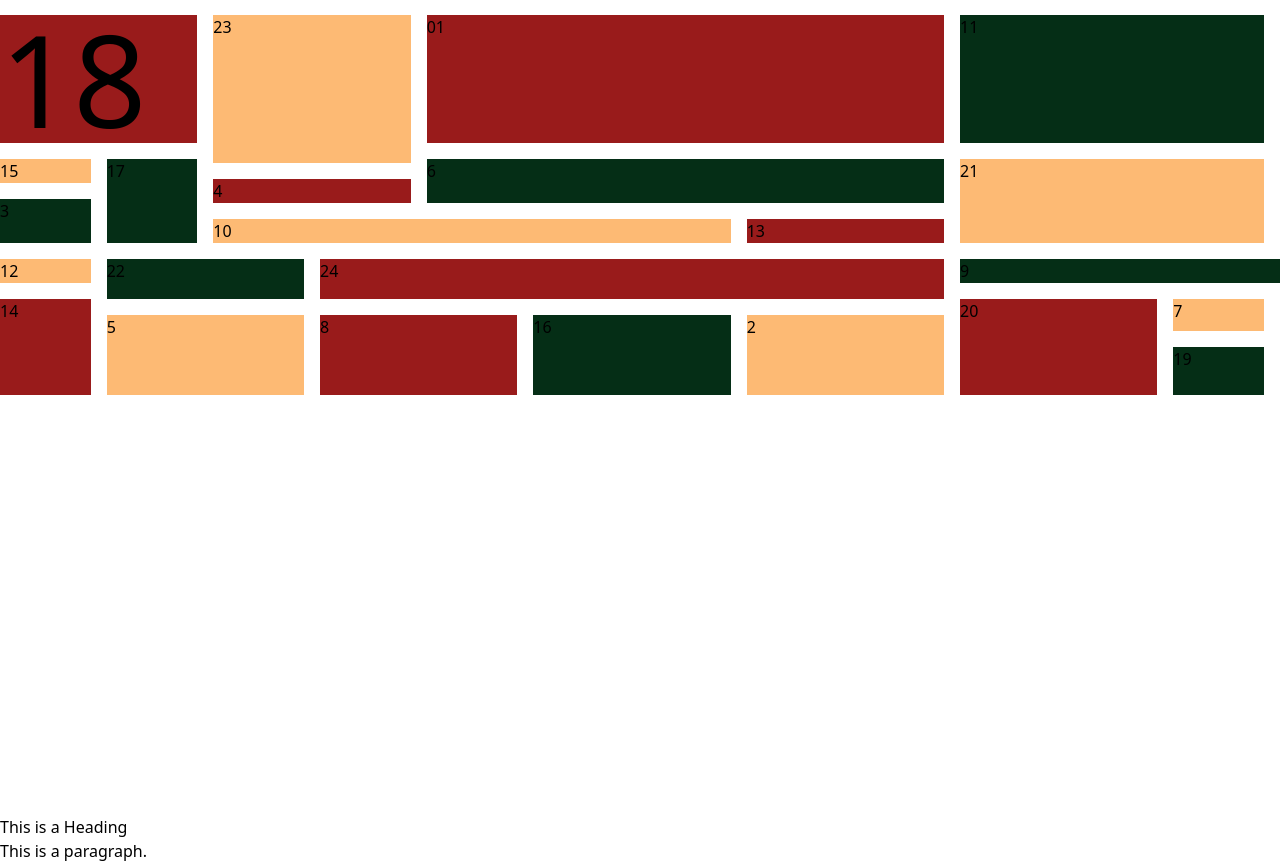
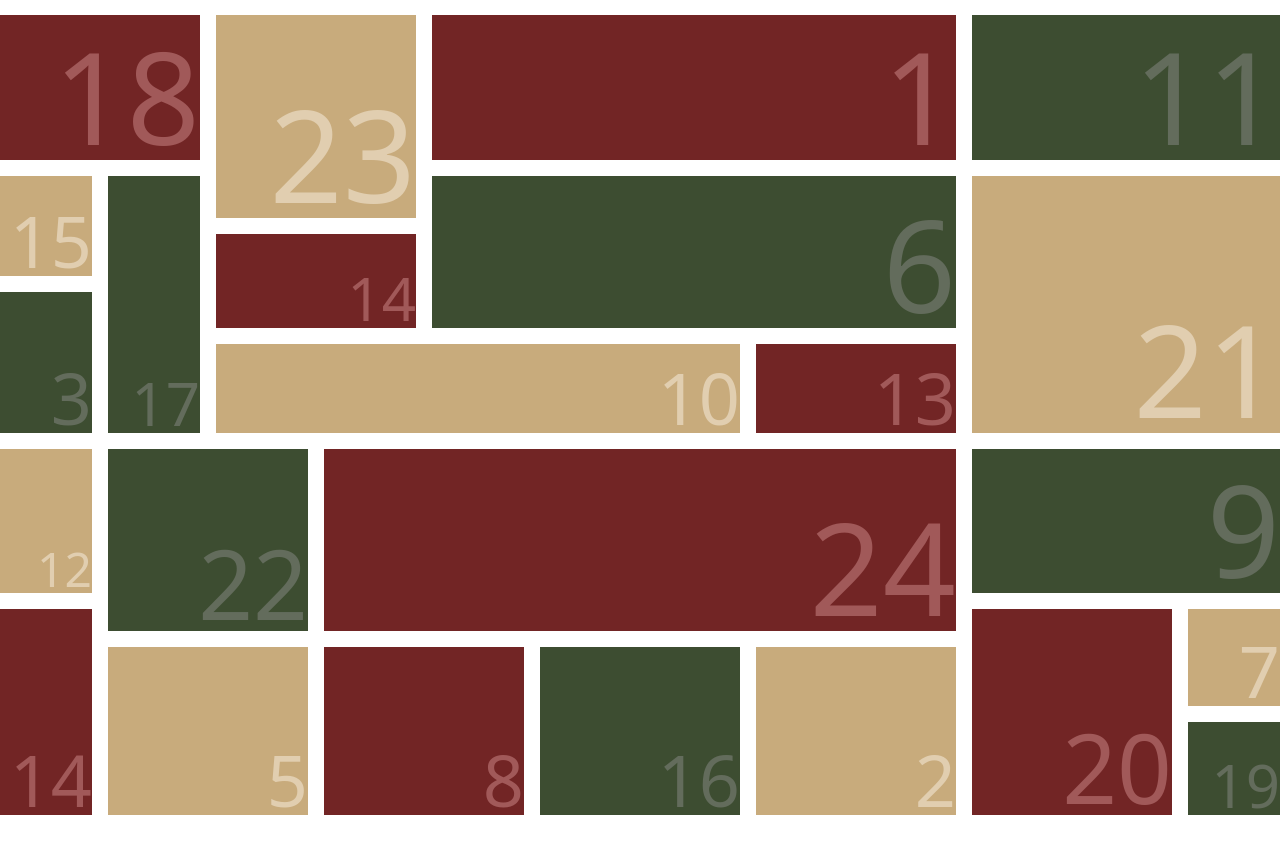
Before and after one commit to miams34/Adventskalender, a plain HTML site: page index.html in a window 1280 px wide. Shown: the part 65-928 px from the top of the page. After the commit the page ends 897 px from the top, so only its background shows below. Drawn offline with nearby package versions, Linux system fonts and the light colour scheme.

Commit message:
farben angepasst

```diff
--- a/index.html
+++ b/index.html
@@ -5,6 +5,26 @@
     <meta charset="UTF-8">
     <meta name="viewport" content="width=device-width, initial-scale=1.0">
     <script src="https://cdn.tailwindcss.com"></script>
+    <style>
+      .text-box {
+        display: flex;
+        justify-content: end;
+        flex-wrap: wrap;
+        align-content: end;
+      }
+      .bg-christmas-green {
+        background-color: #3D4D31;
+        color: #636C5C;
+      }
+      .bg-christmas-yellow {
+        background-color: #C8AB7C;
+        color: #E1CEB0;
+      }
+      .bg-christmas-red {
+        background-color: #722525;
+        color: #A15959;
+      }
+    </style>
 </head>
 </div>
 <body>
@@ -60,39 +80,81 @@
     </header>
     <main>
         <div class="mx-auto h-screen w-screen">
-            <div class="grid grid-cols-12 grid-rows-16 gap-4">
-                <div class="col-span-2 row-span-2 col-start-1 row-start-1 bg-red-800">
+            <div class="grid grid-cols-12 grid-rows-16 gap-4 h-full text-right">
+                <div class="col-span-2 row-span-2 col-start-1 row-start-1 bg-christmas-red text-box">
                     <p class="text-9xl font-sans">18</p>
                 </div>
-                <div class="col-span-2 row-span-3 row-start-1 bg-orange-300">23</div>
-                <div class="col-span-5 row-span-2 row-start-1 bg-red-800">01</div>
-                <div class="col-span-3 row-span-2 bg-green-950">11</div>
-                <div class="col-span-1 row-span-2 col-start-1 row-start-3  bg-orange-300">15</div>
-                <div class="col-span-1 row-span-5 col-start-2 bg-green-950">17</div>
-                <div class="col-span-2 row-span-2 col-start-3 bg-red-800">4</div>
-                <div class="col-span-5 row-span-3 col-start-5 row-start-3 bg-green-950">6</div>
-                <div class="col-span-3 row-span-5 row-start-3 col-start-10 bg-orange-300">21</div>
-                <div class="col-span-1 row-span-3 col-start-1 row-start-5 bg-green-950">3</div>
-                <div class="col-span-5 row-span-2 col-start-3 bg-orange-300">10</div>
-                <div class="col-span-2 row-span-2 bg-red-800">13</div>
-                <div class="col-span-1 row-span-2 col-start-1 bg-orange-300">12</div>
-                <div class="col-span-2 row-span-3 bg-green-950">22</div>
-                <div class="col-span-6 row-span-3 bg-red-800">24</div>
-                <div class="col-span-4 row-span-2 col-start-10 row-start-8 bg-green-950">9</div>
-                <div class="col-span-1 row-span-7 col-start-1 bg-red-800">14</div>
-                <div class="col-span-2 row-span-6 col-start-2 bg-orange-300">5</div>
-                <div class="col-span-2 row-span-6 bg-red-800">8</div>
-                <div class="col-span-2 row-span-6 bg-green-950">16</div>
-                <div class="col-span-2 row-span-6 bg-orange-300">2</div>
-                <div class="col-span-2 row-span-7 row-start-10 col-start-10 bg-red-800">20</div>
-                <div class="col-span-1 row-span-3 row-start-10 col-start-12 bg-orange-300">7</div>
-                <div class="col-span-1 row-span-4 col-start-12 row-start-15 bg-green-950">19</div>
+                <div class="col-span-2 row-span-3 row-start-1 bg-christmas-yellow text-box">
+                    <p class="text-9xl font-sans">23</p>
+                </div>
+                <div class="col-span-5 row-span-2 row-start-1 bg-christmas-red text-box">
+                    <p class="text-9xl font-sans">1</p>
+              </div>
+                <div class="col-span-3 row-span-2 bg-christmas-green text-box">
+                    <p class="text-9xl font-sans">11</p>
+              </div>
+                <div class="col-span-1 row-span-2 col-start-1 row-start-3 bg-christmas-yellow text-box">
+                    <p class="text-7xl font-sans">15</p>
+              </div>
+                <div class="col-span-1 row-span-5 col-start-2 bg-christmas-green text-box">
+                    <p class="text-6xl font-sans">17</p>
+              </div>
+                <div class="col-span-2 row-span-2 col-start-3 bg-christmas-red text-box">
+                    <p class="text-6xl font-sans">14</p>
+              </div>
+                <div class="col-span-5 row-span-3 col-start-5 row-start-3 bg-christmas-green text-box">
+                    <p class="text-9xl font-sans">6</p>
+              </div>
+                <div class="col-span-3 row-span-5 row-start-3 col-start-10 bg-christmas-yellow text-box">
+                    <p class="text-9xl font-sans">21</p>
+                </div>
+                <div class="col-span-1 row-span-3 col-start-1 row-start-5 bg-christmas-green text-box">
+                    <p class="text-7xl font-sans">3</p>
+              </div>
+                <div class="col-span-5 row-span-2 col-start-3 bg-christmas-yellow text-box">
+                    <p class="text-7xl font-sans">10</p>
+              </div>
+                <div class="col-span-2 row-span-2 bg-christmas-red text-box">
+                    <p class="text-7xl font-sans">13</p>
+              </div>
+                <div class="col-span-1 row-span-2 col-start-1 bg-christmas-yellow text-box">
+                    <p class="text-5xl font-sans">12</p>
+              </div>
+                <div class="col-span-2 row-span-3 bg-christmas-green text-box">
+                    <p class="text-8xl font-sans">22</p>
+              </div>
+                <div class="col-span-6 row-span-3 bg-christmas-red text-box">
+                  <p class="text-9xl font-sans">24</p>
+              </div>
+                <div class="col-span-3 row-span-2 col-start-10 row-start-8 bg-christmas-green text-box">
+                  <p class="text-9xl font-sans">9</p>
+              </div>
+                <div class="col-span-1 row-span-7 col-start-1 bg-christmas-red text-box">
+                  <p class="text-7xl font-sans">14</p>
+              </div>
+                <div class="col-span-2 row-span-6 col-start-2 bg-christmas-yellow text-box">
+                  <p class="text-7xl font-sans">5</p>
+              </div>
+                <div class="col-span-2 row-span-6 bg-christmas-red text-box">
+                  <p class="text-7xl font-sans">8</p>
+              </div>
+                <div class="col-span-2 row-span-6 bg-christmas-green text-box">
+                  <p class="text-7xl font-sans">16</p>
+              </div>
+                <div class="col-span-2 row-span-6 bg-christmas-yellow text-box">
+                  <p class="text-7xl font-sans">2</p>
+              </div>
+                <div class="col-span-2 row-span-7 row-start-10 col-start-10 bg-christmas-red text-box">
+                  <p class="text-8xl font-sans">20</p>
+              </div>
+                <div class="col-span-1 row-span-3 row-start-10 col-start-12 bg-christmas-yellow text-box">
+                  <p class="text-7xl font-sans">7</p>
+              </div>
+                <div class="col-span-1 row-span-4 col-start-12 row-start-15 bg-christmas-green text-box">
+                  <p class="text-6xl font-sans">19</p>
+              </div>
             </div>
         </div>
     </main>
-
-<h1>This is a Heading</h1>
-<p>This is a paragraph.</p>
-
 </body>
 </html>
```
